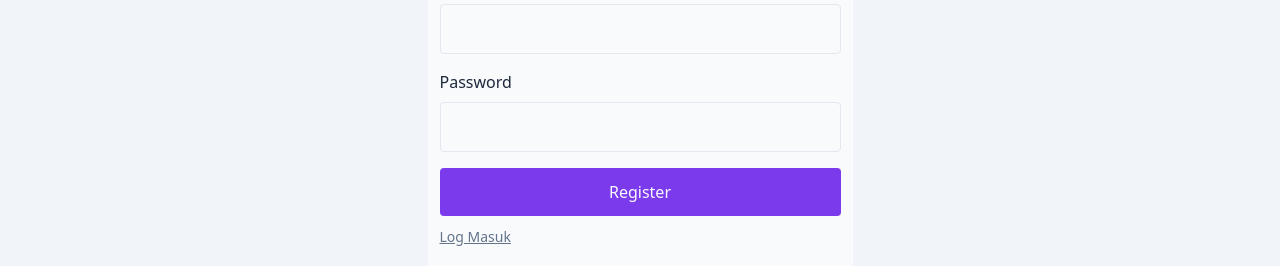
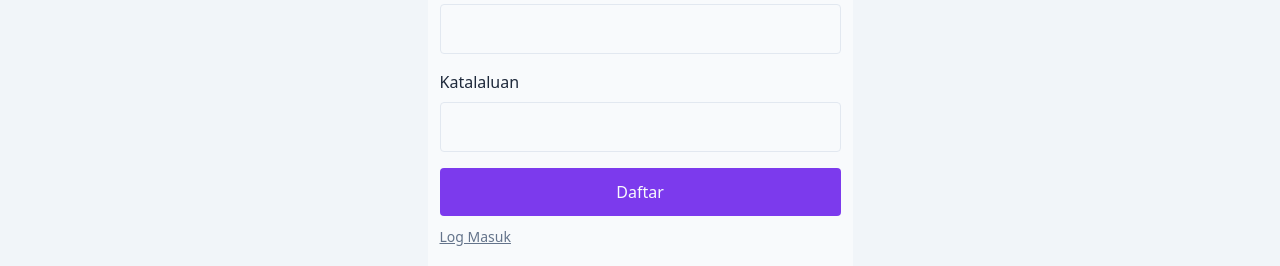
Before and after one commit to aidilrx04/cari-kata, a SvelteKit app: page /auth/register in a window 1280 px wide. Shown: the part 152-418 px from the top of the page. Built offline with nearby package versions, Linux system fonts and the light colour scheme; some icons are missing.

Commit message:
fix: fix typo

```diff
--- a/src/routes/auth/register/+page.svelte
+++ b/src/routes/auth/register/+page.svelte
@@ -45,7 +45,7 @@
 				/>
 			</label>
 			<label for="password" class="input-group">
-				<span>Password</span>
+				<span>Katalaluan</span>
 				<input
 					bind:value={userData.password}
 					class="block w-full rounded bg-slate-50 dark:bg-slate-800 border border-slate-200 dark:border-slate-600 py-3 px-2"
@@ -58,7 +58,7 @@
 					type="submit"
 					class="block mb-2 w-full bg-violet-600 px-4 py-3 rounded text-slate-50 hover:bg-violet-700 active:focus:bg-violet-800"
 				>
-					Register
+					Daftar
 				</button>
 				<a href="/auth/login" class="text-center mb-2 underline text-sm text-slate-500">
 					Log Masuk
```
